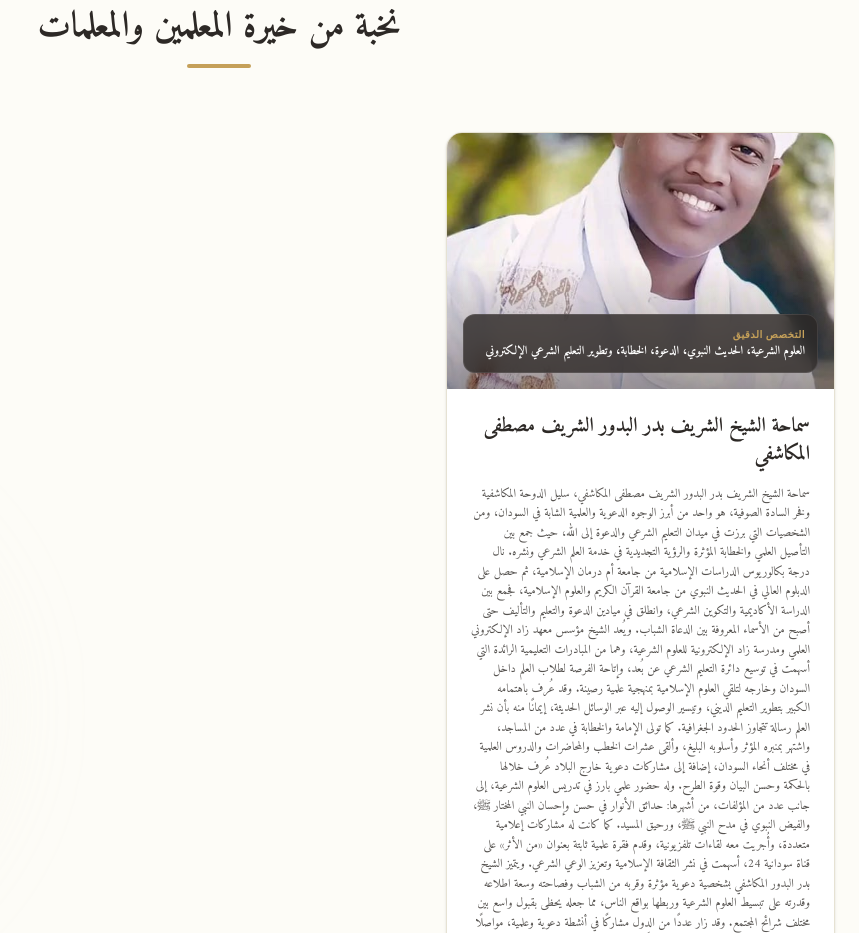
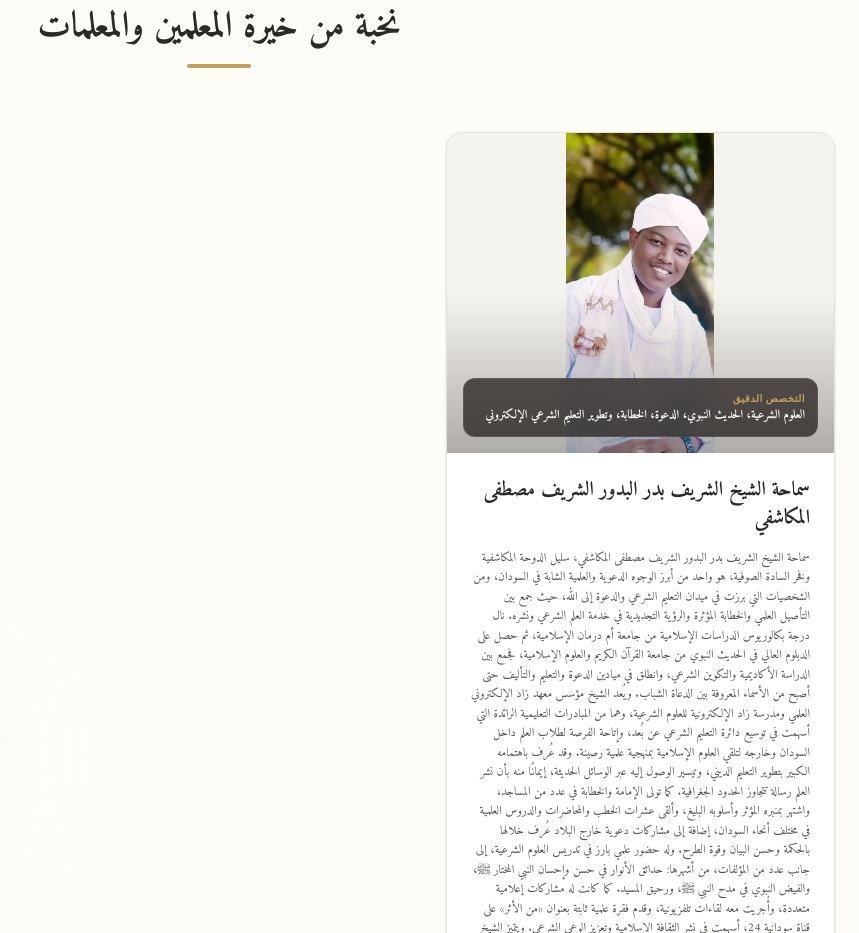
Before and after one commit to fasciola/zad, a React (Vite) app: page / in a window 1280 px wide. Shown: the part 5300-6233 px from the top of the page, without its empty margins (421-1280 px from the left). Built offline with nearby package versions, Linux system fonts and the light colour scheme; no server answers; the database is empty; a web font is replaced by a local one.

Commit message:
Prevent teacher profile image cropping

```diff
--- a/src/components/TeachersSection.tsx
+++ b/src/components/TeachersSection.tsx
@@ -35,14 +35,14 @@ export default function TeachersSection({ lang, teachers }: TeachersSectionProps
               dir={isRtl ? 'rtl' : 'ltr'}
             >
               {/* Profile Image with subtle gold accent line */}
-              <div className="h-64 overflow-hidden relative">
+              <div className="h-80 overflow-hidden relative bg-brand-cream/40 flex items-start justify-center">
                 <img
                   src={teacher.imageUrl}
                   alt={isRtl ? teacher.nameAr : teacher.nameEn}
-                  className="w-full h-full object-cover transition-transform duration-500 group-hover:scale-103"
+                  className="w-full h-full object-contain object-top transition-transform duration-500"
                   referrerPolicy="no-referrer"
                 />
-                <div className="absolute inset-0 bg-gradient-to-t from-brand-charcoal via-transparent to-transparent opacity-45" />
+                <div className="absolute inset-0 bg-gradient-to-t from-brand-charcoal via-transparent to-transparent opacity-35 pointer-events-none" />
 
                 {/* Specialization Badge overlaid on image bottom */}
                 <div className="absolute bottom-4 left-4 right-4 bg-brand-charcoal/80 backdrop-blur-sm p-3 rounded-xl border border-white/10">
```
